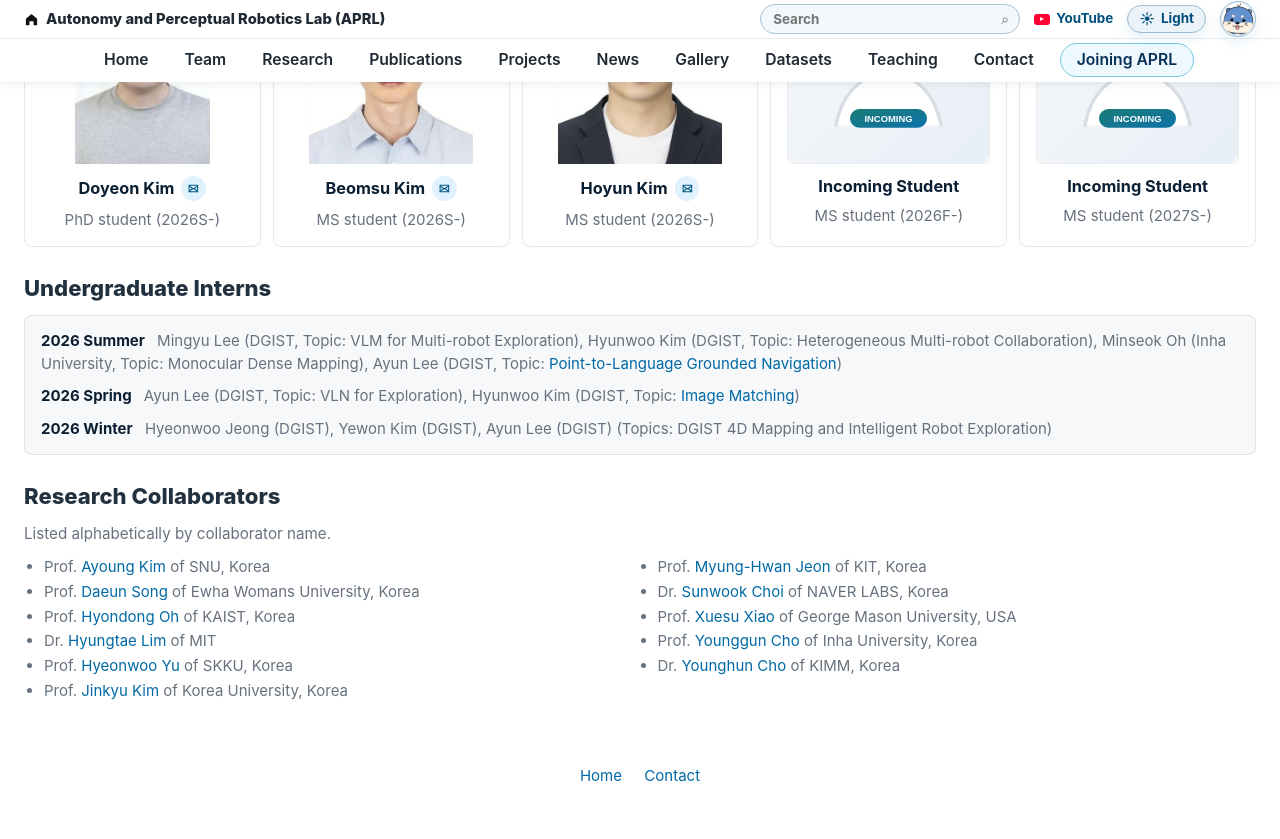
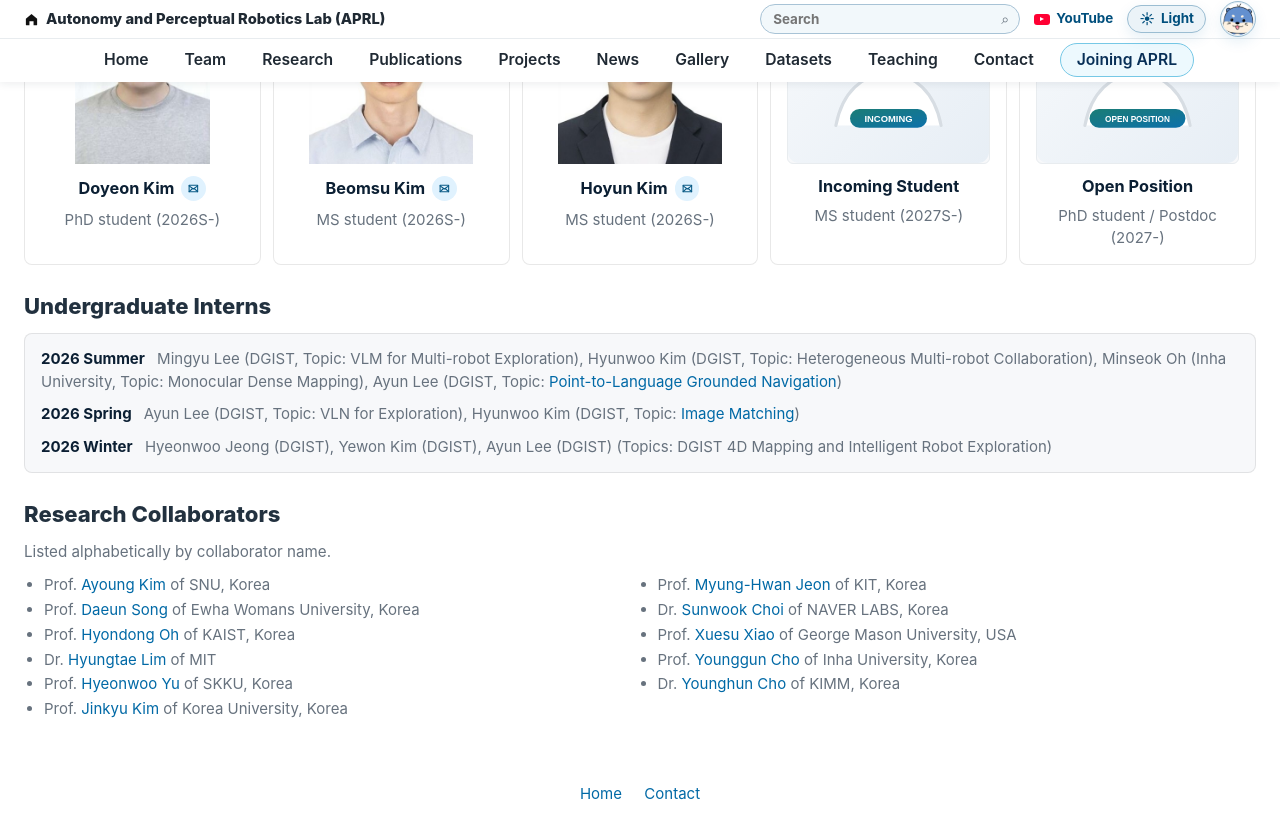
Before and after one commit to team-aprl/team-aprl.github.io, a Jekyll site: the page built from team.html, in a window 1280 px wide and 900 px high, scrolled down 1365 px. Shown: the top 839 px of the window. Built offline with Jekyll 4.4.1, drawn with Linux system fonts in a browser that asks for light colours.

Commit message:
Update incoming student and recruitment cards

```diff
--- a/team.html
+++ b/team.html
@@ -136,12 +136,12 @@ extra_scripts:
           <article class="team-member-card team-member-placeholder-card">
             <img class="team-member-photo team-member-placeholder" src="assets/team/incoming-student.svg" alt="Incoming student" loading="lazy" />
             <h3>Incoming Student</h3>
-            <p>MS student (2026F-)</p>
+            <p>MS student (2027S-)</p>
           </article>
           <article class="team-member-card team-member-placeholder-card">
-            <img class="team-member-photo team-member-placeholder" src="assets/team/incoming-student.svg" alt="Incoming student" loading="lazy" />
-            <h3>Incoming Student</h3>
-            <p>MS student (2027S-)</p>
+            <img class="team-member-photo team-member-placeholder" src="assets/team/open-position.svg" alt="Open position" loading="lazy" />
+            <h3><a href="{{ '/joining-aprl.html' | relative_url }}">Open Position</a></h3>
+            <p>PhD student / Postdoc (2027-)</p>
           </article>
         </div>
 
```
Also changed, not shown: assets/team/open-position.svg (added).
